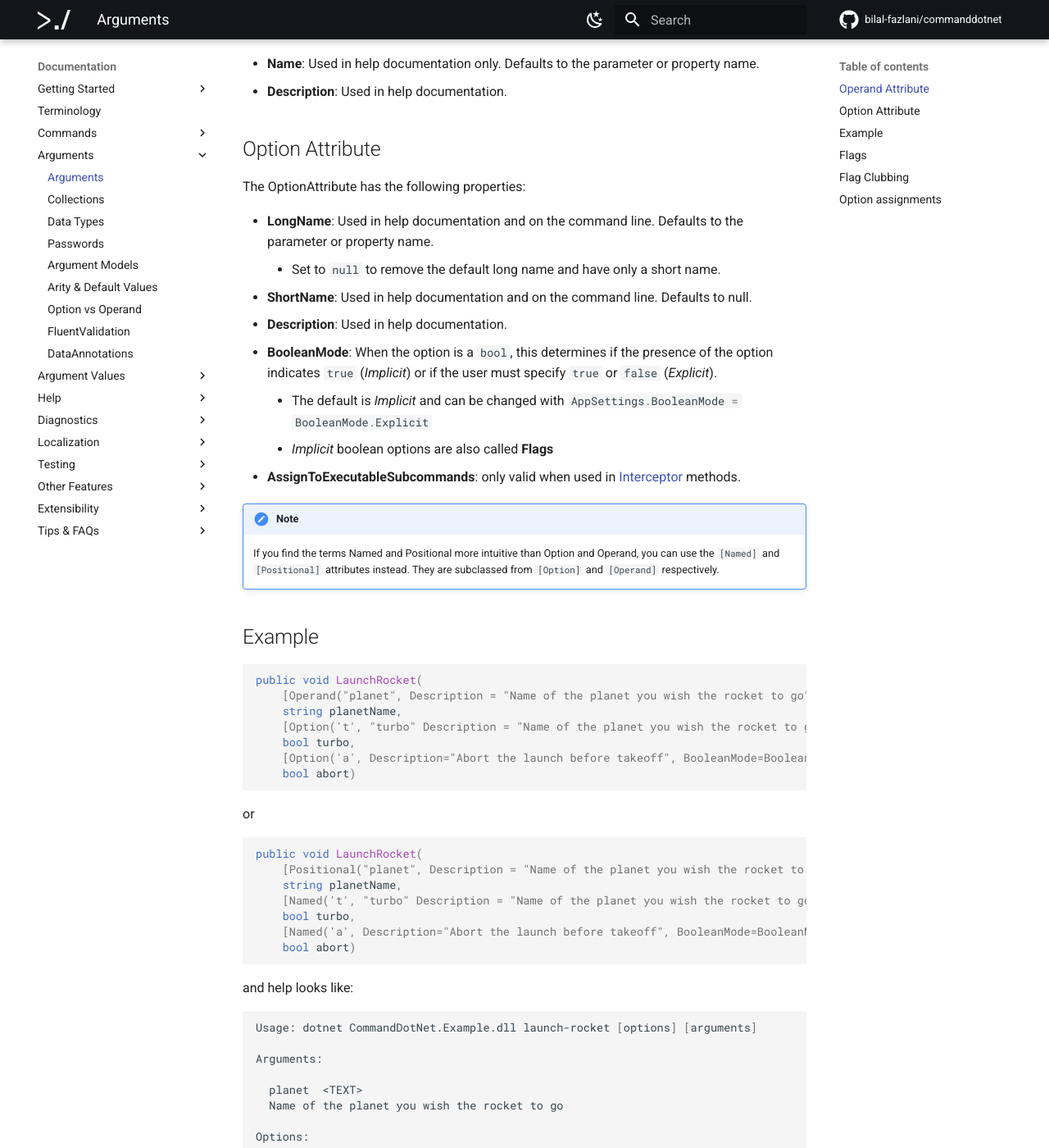
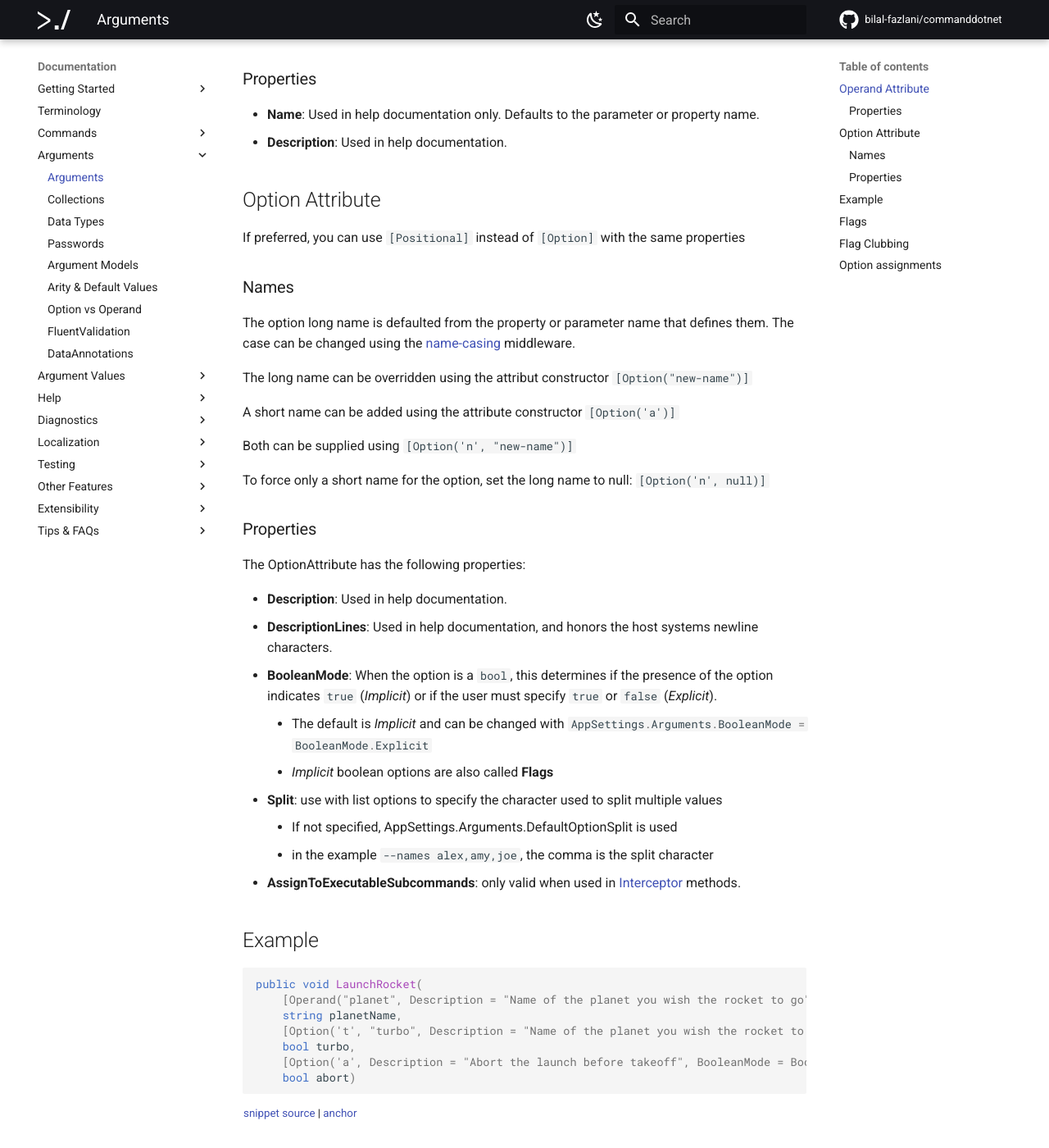
Before and after one commit to bilal-fazlani/commanddotnet, an MkDocs documentation site: the page built from docs/Arguments/arguments.md, in a window 1280 px wide and 1400 px high, scrolled down 794 px. Shown: the whole window at 82% size. Built offline with MkDocs 1.6.1 and Material for MkDocs 9.7.7, drawn with Linux system fonts in a browser that asks for light colours; comment, search, counter and statistics services are not loaded; some of the changed text lies outside the part shown.

Commit message:
update arguments help

````diff
--- a/docs/Arguments/arguments.md
+++ b/docs/Arguments/arguments.md
@@ -18,58 +18,82 @@ The Positional and Named attributes are provided for those who prefer that termi
 
 ## Operand Attribute
 
-The OperandAttribute has the following properties:
+If preferred, you can use `[Named]` instead of `[Operand]` with the same properties
+
+### Properties
 
 * __Name__: Used in help documentation only. Defaults to the parameter or property name.
 * __Description__: Used in help documentation.
 
 ## Option Attribute
 
+If preferred, you can use `[Positional]` instead of `[Option]` with the same properties
+
+### Names
+The option long name is defaulted from the property or parameter name that defines them.
+The case can be changed using the [name-casing](../OtherFeatures/name-casing.md) middleware.
+
+The long name can be overridden using the attribut constructor `[Option("new-name")]`
+
+A short name can be added using the attribute constructor `[Option('a')]`
+
+Both can be supplied using `[Option('n', "new-name")]`
+
+To force only a short name for the option, set the long name to null: `[Option('n', null)]`
+
+### Properties
 The OptionAttribute has the following properties:
 
-* __LongName__: Used in help documentation and on the command line. Defaults to the parameter or property name.
-    * Set to `null` to remove the default long name and have only a short name.
-* __ShortName__: Used in help documentation and on the command line. Defaults to null.
 * __Description__: Used in help documentation.
+* __DescriptionLines__: Used in help documentation, and honors the host systems newline characters.
 * __BooleanMode__: When the option is a `bool`, this determines if the presence of the option
   indicates `true` (_Implicit_) or if the user must specify `true` or `false` (_Explicit_).
-    * The default is _Implicit_ and can be changed with `#!c# AppSettings.BooleanMode = BooleanMode.Explicit`
+    * The default is _Implicit_ and can be changed with `#!c# AppSettings.Arguments.BooleanMode = BooleanMode.Explicit`
     * _Implicit_ boolean options are also called __Flags__
+* __Split__: use with list options to specify the character used to split multiple values
+    * If not specified, AppSettings.Arguments.DefaultOptionSplit is used
+    * in the example `--names alex,amy,joe`, the comma is the split character
 * __AssignToExecutableSubcommands__: only valid when used in [Interceptor](../Extensibility/interceptors.md) methods.
-
-!!! Note
-    If you find the terms Named and Positional more intuitive than Option and Operand,
-    you can use the `[Named]` and `[Positional]` attributes instead. They are subclassed
-    from `[Option]` and `[Operand]` respectively.
 
 ## Example
 
+<!-- snippet: arguments_attributes -->
+<a id='snippet-arguments_attributes'></a>
 ```c#
 public void LaunchRocket(
     [Operand("planet", Description = "Name of the planet you wish the rocket to go")]
     string planetName,
-    [Option('t', "turbo" Description = "Name of the planet you wish the rocket to go")]
+    [Option('t', "turbo", Description = "Name of the planet you wish the rocket to go")]
     bool turbo,
-    [Option('a', Description="Abort the launch before takeoff", BooleanMode=BooleanMode.Explicit)]
+    [Option('a', Description = "Abort the launch before takeoff", BooleanMode = BooleanMode.Explicit)]
     bool abort)
 ```
+<sup><a href='https://github.com/bilal-fazlani/commanddotnet/blob/master/CommandDotNet.DocExamples/Arguments/Arguments/Arguments_Attributes.cs#L10-L18' title='Snippet source file'>snippet source</a> | <a href='#snippet-arguments_attributes' title='Start of snippet'>anchor</a></sup>
+<!-- endSnippet -->
 
 or
 
+<!-- snippet: arguments_attributes_alt -->
+<a id='snippet-arguments_attributes_alt'></a>
 ```c#
 public void LaunchRocket(
-    [Positional("planet", Description = "Name of the planet you wish the rocket to go")]
-    string planetName,
-    [Named('t', "turbo" Description = "Name of the planet you wish the rocket to go")]
-    bool turbo,
-    [Named('a', Description="Abort the launch before takeoff", BooleanMode=BooleanMode.Explicit)]
-    bool abort)
+        [Positional("planet", Description = "Name of the planet you wish the rocket to go")]
+        string planetName,
+        [Named('t', "turbo", Description = "Name of the planet you wish the rocket to go")]
+        bool turbo,
+        [Named('a', Description = "Abort the launch before takeoff", BooleanMode = BooleanMode.Explicit)]
+        bool abort)
 ```
+<sup><a href='https://github.com/bilal-fazlani/commanddotnet/blob/master/CommandDotNet.DocExamples/Arguments/Arguments/Arguments_Attributes.cs#L23-L31' title='Snippet source file'>snippet source</a> | <a href='#snippet-arguments_attributes_alt' title='Start of snippet'>anchor</a></sup>
+<!-- endSnippet -->
 
 and help looks like:
 
+<!-- snippet: arguments_attributes_help -->
+<a id='snippet-arguments_attributes_help'></a>
 ```bash
-Usage: dotnet CommandDotNet.Example.dll launch-rocket [options] [arguments]
+$ mission-control.exe LaunchRocket --help
+Usage: mission-control.exe LaunchRocket [options] <planet>
 
 Arguments:
 
@@ -81,18 +105,20 @@ Options:
   -t | --turbo
   Name of the planet you wish the rocket to go
 
-  -a      <BOOLEAN>
+  -a | --abort  <BOOLEAN>
   Abort the launch before takeoff
   Allowed values: true, false
 ```
+<sup><a href='https://github.com/bilal-fazlani/commanddotnet/blob/master/CommandDotNet.DocExamples/BashSnippets/arguments_attributes_help.bash#L1-L18' title='Snippet source file'>snippet source</a> | <a href='#snippet-arguments_attributes_help' title='Start of snippet'>anchor</a></sup>
+<!-- endSnippet -->
 
 and called any of these ways:
 
 ```bash
-dotnet example.dll LaunchRocket -t -a true mars
-dotnet example.dll LaunchRocket --turbo -a true mars
-dotnet example.dll LaunchRocket mars -t -a true
-dotnet example.dll LaunchRocket mars --turbo -a true
+mission-control.exe LaunchRocket -t -a true mars
+mission-control.exe LaunchRocket --turbo -a true mars
+mission-control.exe LaunchRocket mars -t -a true
+mission-control.exe LaunchRocket mars --turbo -a true
 ```
 
 Options are not positional so they can appear in any order within the command.
````
Also changed, not shown: 3 other files.
